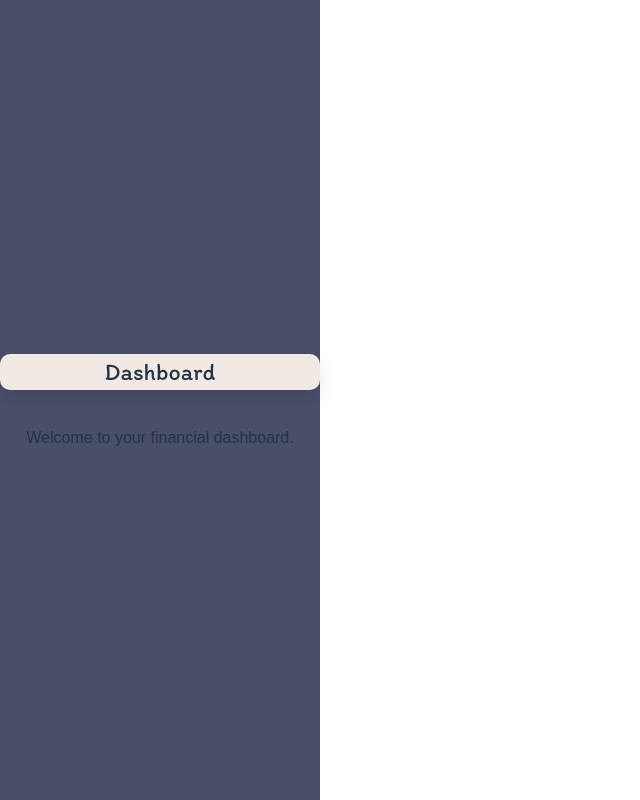
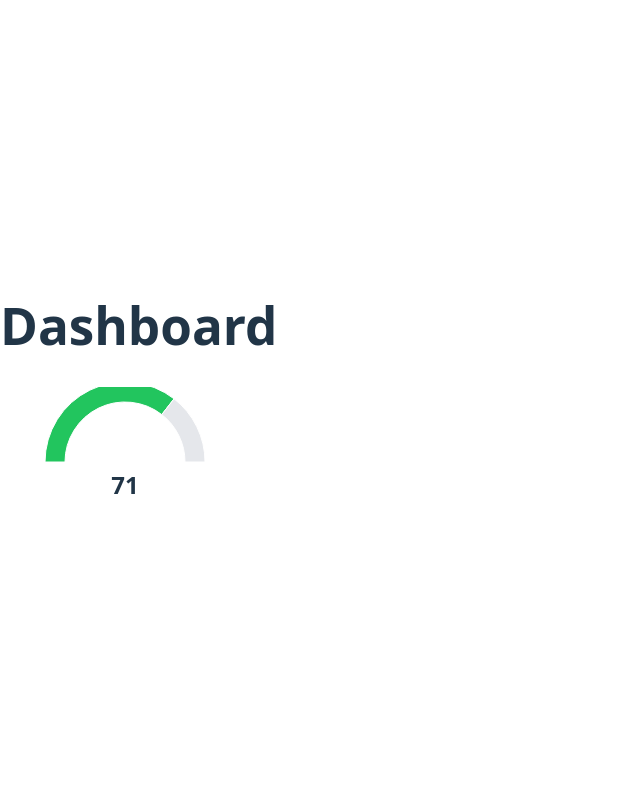
Before and after one commit to jaydenrrr22/CapstoneProject, a React app in the folder frontend/: page /dashboard in a window 1280 px wide. Shown: the whole page, without its empty margins (0-640 px from the left). Built offline with nearby package versions, Linux system fonts and the light colour scheme; the HTML template or start-up script is replaced by a standard one.

Commit message:
Add FinancialHealthChart component and install recharts dependency

```diff
--- a/frontend/package.json
+++ b/frontend/package.json
@@ -13,7 +13,8 @@
     "axios": "^1.13.5",
     "react": "^19.2.0",
     "react-dom": "^19.2.0",
-    "react-router-dom": "^7.13.1"
+    "react-router-dom": "^7.13.1",
+    "recharts": "^3.8.0"
   },
   "devDependencies": {
     "@eslint/js": "^9.39.1",
--- /dev/null
+++ b/frontend/src/components/FinancialHealthChart.jsx
@@ -0,0 +1,59 @@
+import { PieChart, Pie, Cell } from "recharts";
+
+function FinancialHealthChart({ score }) {
+
+  const data = [
+    { name: "score", value: score },
+    { name: "remaining", value: 100 - score }
+  ];
+
+  // Determine color based on score
+  let scoreColor;
+
+  if (score <= 40) {
+    scoreColor = "#ef4444"; // red
+  } else if (score <= 70) {
+    scoreColor = "#f59e0b"; // yellow
+  } else {
+    scoreColor = "#22c55e"; // green
+  }
+
+  const COLORS = [scoreColor, "#e5e7eb"]; // second slice gray
+
+  return (
+    <div style={{ textAlign: "center", position: "relative", width: "250px" }}>
+
+      <PieChart width={250} height={150}>
+        <Pie
+          data={data}
+          startAngle={180}
+          endAngle={0}
+          innerRadius={60}
+          outerRadius={80}
+          dataKey="value"
+        >
+          {data.map((entry, index) => (
+            <Cell key={index} fill={COLORS[index]} />
+          ))}
+        </Pie>
+      </PieChart>
+
+      {/* score text */}
+      <div
+        style={{
+          position: "absolute",
+          top: "65%",
+          left: "50%",
+          transform: "translate(-50%, -50%)",
+          fontSize: "24px",
+          fontWeight: "bold"
+        }}
+      >
+        {score}
+      </div>
+
+    </div>
+  );
+}
+
+export default FinancialHealthChart;
--- a/frontend/src/pages/Dashboard.jsx
+++ b/frontend/src/pages/Dashboard.jsx
@@ -1,11 +1,15 @@
-import "./Login.css";
+import FinancialHealthChart from "../components/FinancialHealthChart";
 
 function Dashboard() {
 
+  const mockScore = 71; // Temporary mock score for testing
+
   return (
-    <div className="login-container">
-      <h2>Dashboard</h2>
-      <p>Welcome to your financial dashboard.</p>
+    <div>
+      <h1>Dashboard</h1>
+
+      <FinancialHealthChart score={mockScore} />
+
     </div>
   );
 }
--- a/frontend/src/pages/Login.jsx
+++ b/frontend/src/pages/Login.jsx
@@ -7,6 +7,7 @@ import { loginUser } from "../services/authService";
 //Router link for navigation
 import { Link } from "react-router-dom";
 import { useNavigate } from "react-router-dom";
+
 
 import "./Login.css";
 
@@ -67,6 +68,7 @@ function Login() {
           required
         />
 
+
         <input
           type="password"
           placeholder="Password"
```
Also changed, not shown: 2 other files (tests, documents, lock files or other folders).
